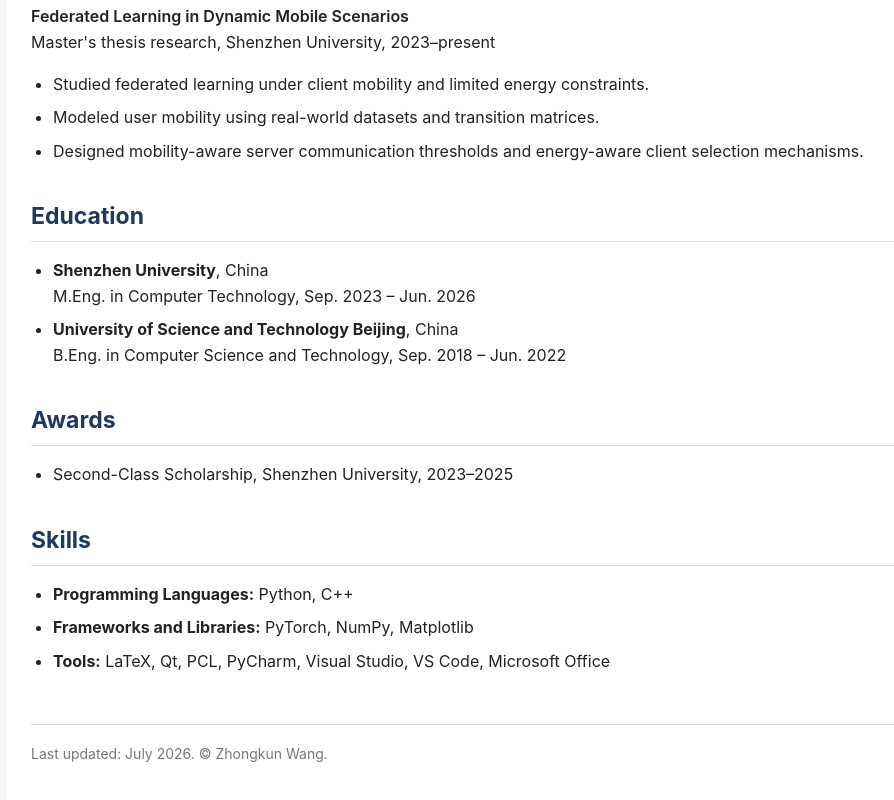
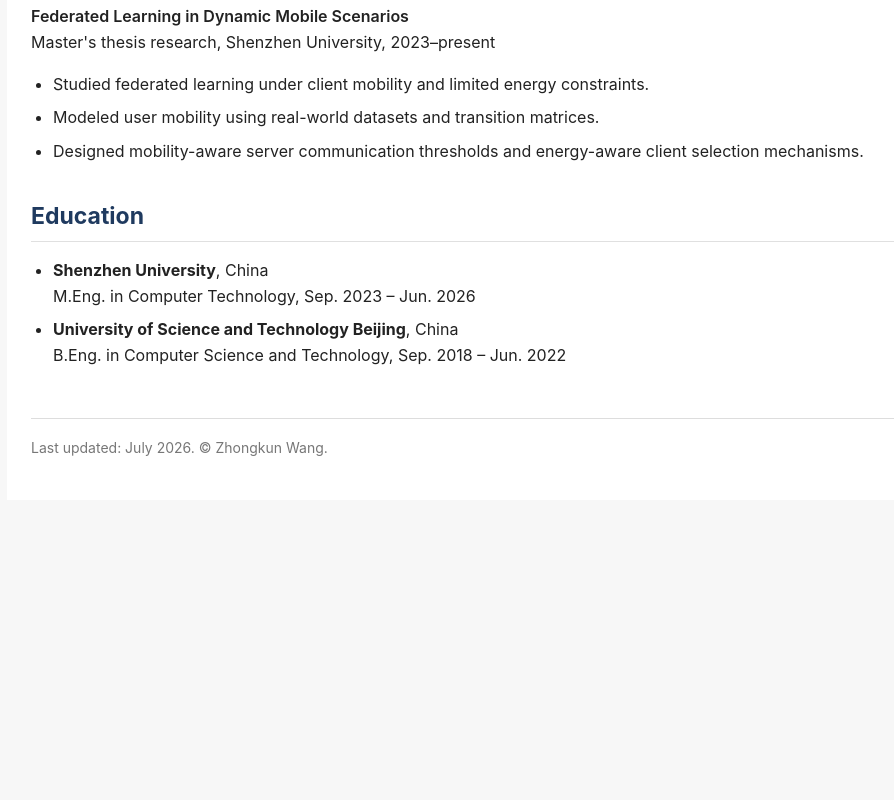
Before and after one commit to ykqaz/ykqaz.github.io, a plain HTML site: page index.html in a window 1280 px wide. Shown: the part 1719-2519 px from the top of the page, without its empty margins (149-1043 px from the left). After the commit the page ends 2219 px from the top, so only its background shows below. Drawn offline with Linux system fonts and the light colour scheme.

Commit message:
Remove awards and skills sections from index.html
Removed awards and skills sections from the profile.

```diff
--- a/index.html
+++ b/index.html
@@ -291,22 +291,6 @@
       </ul>
     </section>
 
-    <section>
-      <h2>Awards</h2>
-      <ul>
-        <li>Second-Class Scholarship, Shenzhen University, 2023–2025</li>
-      </ul>
-    </section>
-
-    <section>
-      <h2>Skills</h2>
-      <ul>
-        <li><strong>Programming Languages:</strong> Python, C++</li>
-        <li><strong>Frameworks and Libraries:</strong> PyTorch, NumPy, Matplotlib</li>
-        <li><strong>Tools:</strong> LaTeX, Qt, PCL, PyCharm, Visual Studio, VS Code, Microsoft Office</li>
-      </ul>
-    </section>
-
     <footer>
       Last updated: July 2026. © Zhongkun Wang.
     </footer>
```
